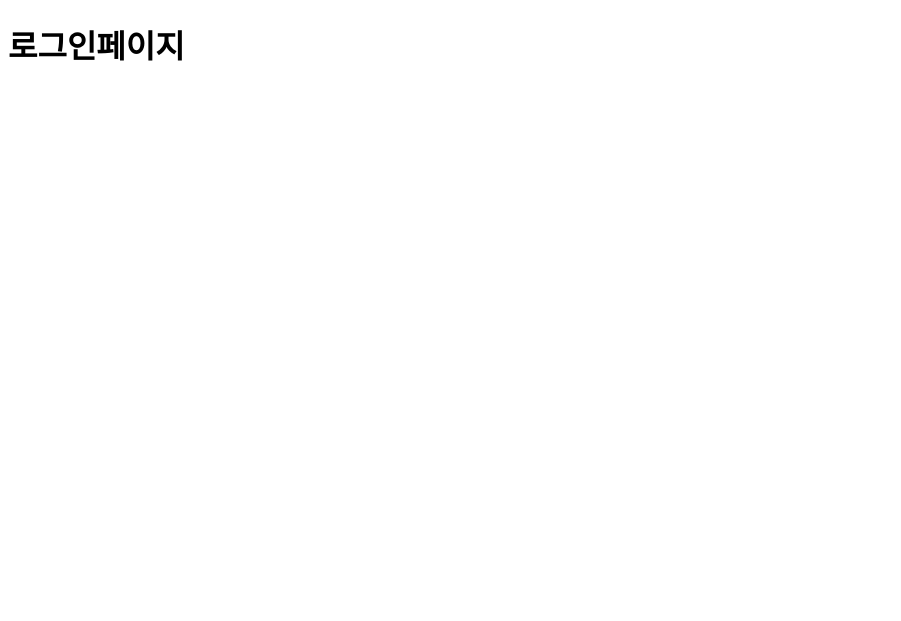
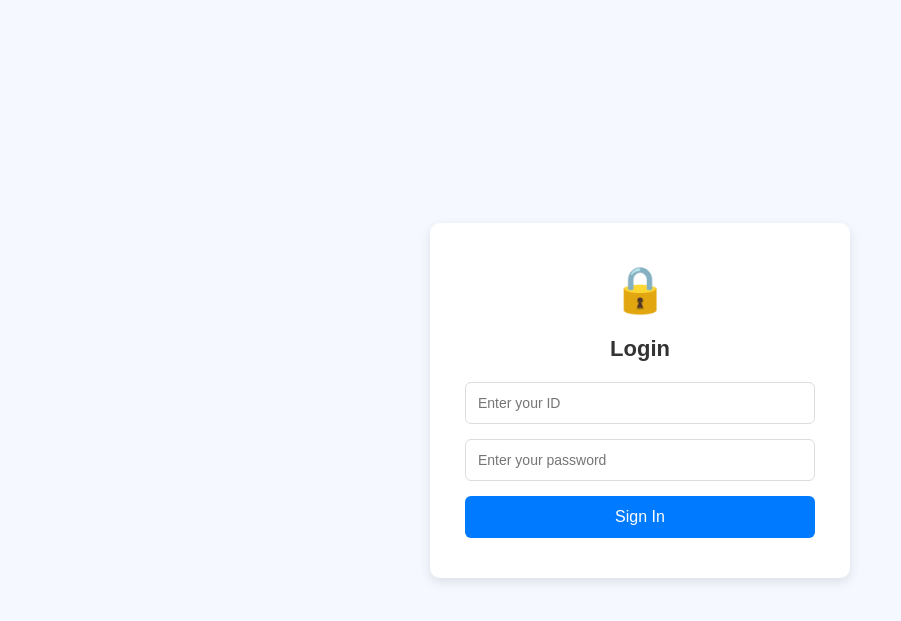
Before and after one commit to Gyeong-creator/-5-, a Flask app: page /login in a window 1280 px wide. Shown: the top 621 px of the page, without its empty margins (0-901 px from the left). Run offline with Flask 3, Linux system fonts and the light colour scheme.

Commit message:
feat(ui): 로그인 페이지 UI 추가

```diff
--- a/templates/login.html
+++ b/templates/login.html
@@ -1,16 +1,78 @@
 <!DOCTYPE html>
 <html lang="en">
 <head>
-    <meta charset="UTF-8">
-    <meta http-equiv="X-UA-Compatible" content="IE=edge">
-    <meta name="viewport" content="width=device-width, initial-scale=1.0">
-    <title>Document</title>
-    <link rel="stylesheet" href="{{ url_for('static', filename='css/login.css') }}">
-    <!--
-        <script src="{{ url_for('static', filename='js/script.js') }}"></script>
-    -->
+  <meta charset="UTF-8">
+  <meta name="viewport" content="width=device-width, initial-scale=1.0">
+  <title>Login Page</title>
+  <style>
+    body {
+      margin: 0;
+      font-family: Arial, sans-serif;
+      background-color: #f5f9ff;
+      display: flex;
+      justify-content: center;
+      align-items: center;
+      height: 100vh;
+    }
+
+    .login-container {
+      background: #ffffff;
+      padding: 40px 35px;
+      border-radius: 10px;
+      box-shadow: 0px 4px 12px rgba(0,0,0,0.1);
+      text-align: center;
+      width: 350px;
+    }
+
+    .logo {
+      font-size: 45px;
+      color: #007bff;
+      margin-bottom: 20px;
+    }
+
+    .login-container h2 {
+      margin-bottom: 20px;
+      font-size: 22px;
+      color: #333;
+    }
+
+    .input-field {
+      width: 100%;
+      padding: 12px;
+      margin-bottom: 15px;
+      border: 1px solid #ddd;
+      border-radius: 6px;
+      font-size: 14px;
+      box-sizing: border-box;
+    }
+
+    .btn {
+      width: 100%;
+      padding: 12px;
+      background: #007bff;
+      border: none;
+      border-radius: 6px;
+      color: #fff;
+      font-size: 16px;
+      cursor: pointer;
+      transition: background 0.3s ease;
+      box-sizing: border-box;
+    }
+
+    .btn:hover {
+      background: #0056b3;
+    }
+  </style>
 </head>
 <body>
-    <h1>로그인페이지</h1>
+  <div class="login-container">
+    <div class="logo">🔒</div>
+    <h2>Login</h2>
+    <form>
+      <input type="text" placeholder="Enter your ID" class="input-field" required>
+      <input type="password" placeholder="Enter your password" class="input-field" required>
+      <button type="submit" class="btn">Sign In</button>
+    </form>
+  </div>
 </body>
 </html>
```
